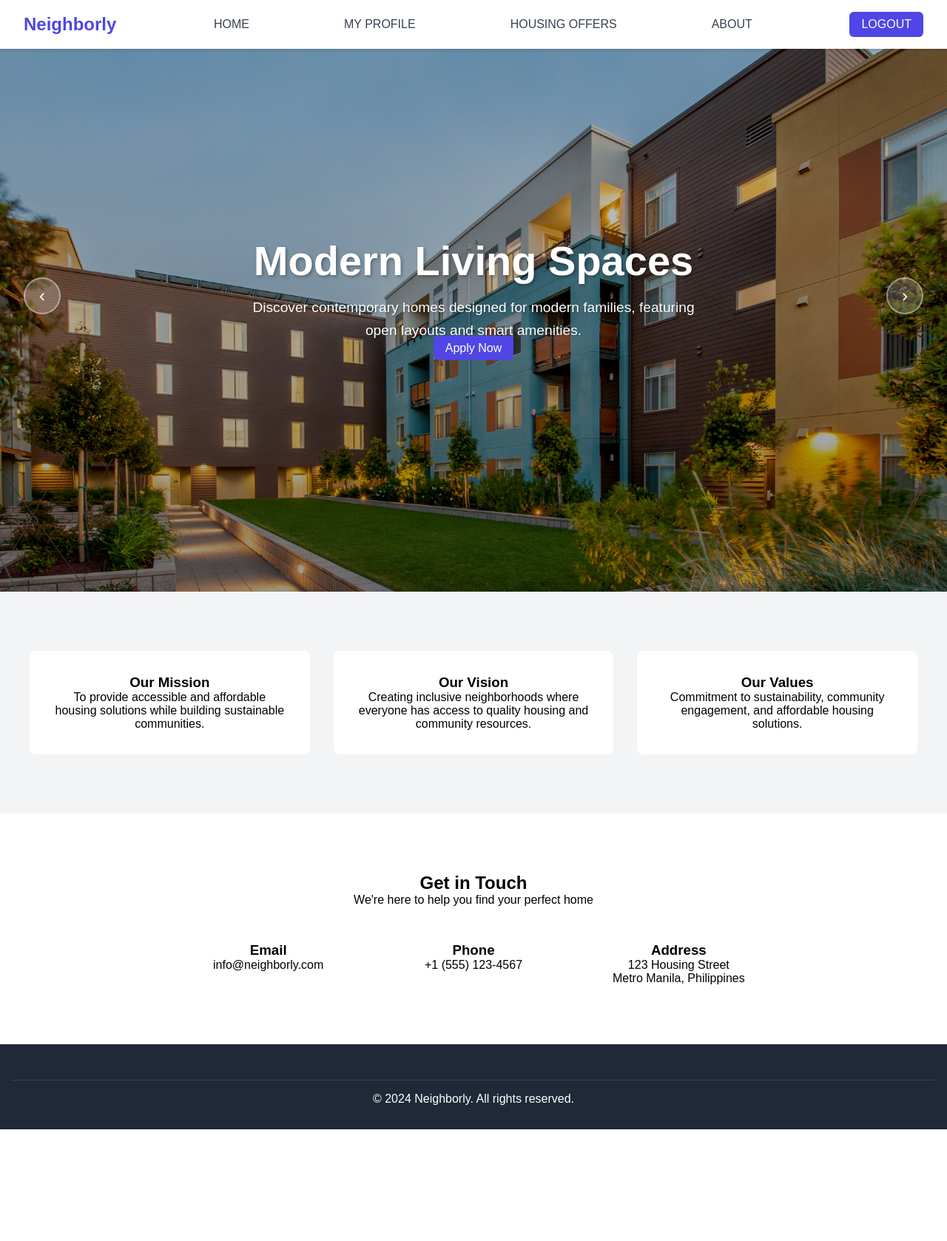
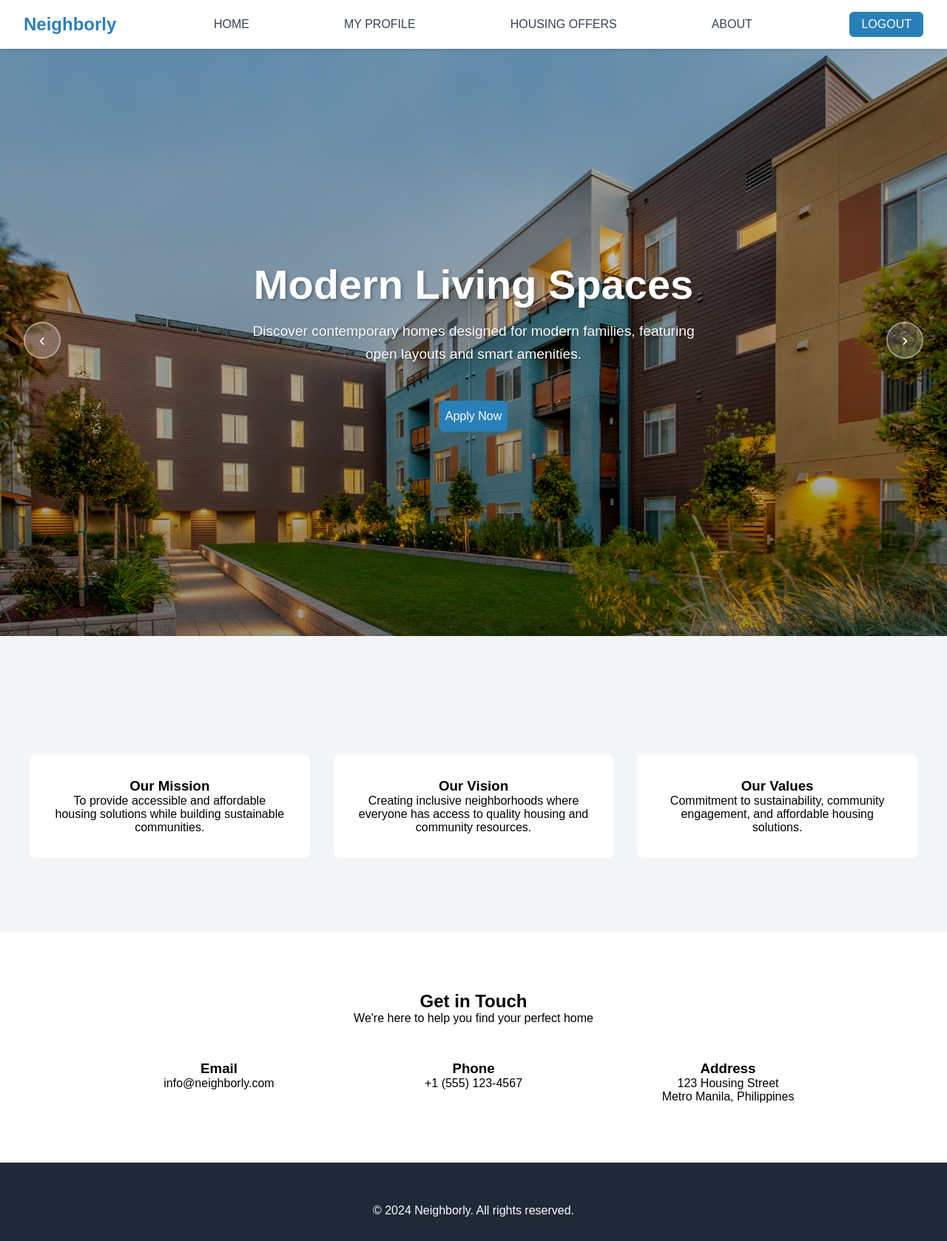
Before and after one commit to swns1/Housing_Allocation_System, a PHP site: page /homepage.php in a window 1280 px wide. Shown: the whole page at 74% size. Before the commit the page ends 1527 px from the top, so only its background shows below. Run offline with PHP 8.4, Linux system fonts and the light colour scheme.

Commit message:
modified some parts

```diff
--- a/homepage-style.css
+++ b/homepage-style.css
@@ -20,7 +20,7 @@
 }
 
 .logo {
-    color: #4F46E5;
+    color: #2980b9;
     font-size: 1.5rem;
     font-weight: bold;
     text-decoration: none;
@@ -39,7 +39,7 @@
 }
 
 .btn {
-    background-color: #4F46E5;
+    background-color: #2980b9;
     color: white;
     padding: 0.5rem 1rem;
     border: none;
@@ -48,38 +48,13 @@
     text-decoration: none;
 }
 
-/* Hero Section */
-.hero {
-    height: 100vh;
-    background-image: linear-gradient(to top, rgba(0, 0, 0, 0.9) 0%, rgba(0, 0, 0, 0.5) 50%, rgba(0, 0, 0, 0) 100%), url('2.png.jpg');
-    background-size: cover;
-    background-position: center;
-    display: flex;
-    flex-direction: column;
-    justify-content: center;
-    align-items: center;
-    text-align: center;
-    color: white;
-    padding: 0 1rem;
-}
-
-.hero h1 {
-    font-size: 3.5rem;
-    margin-bottom: 1rem;
-}
-
-.hero p {
-    font-size: 1.25rem;
-    max-width: 800px;
-    margin-bottom: 2rem;
-}
-
 /* Slideshow Section */
 .slideshow {
     position: relative;
     height: 100vh;
     overflow: hidden;
     background-color: #f5f5f5;
+    margin-top: 60px;
 }
 
 .slide {
@@ -89,7 +64,7 @@
     width: 100%;
     height: 100%;
     opacity: 0;
-    transition: opacity 0.5s ease-in-out;
+    transition: opacity 0.3s ease-in-out;
 }
 
 .slide.active {
@@ -139,9 +114,28 @@
 .slide-content p {
     font-size: 1.2rem;
     line-height: 1.6;
-    margin: 0 auto;
+    margin: 0 auto 1rem; /* Reduced bottom margin */
     max-width: 600px;
     text-shadow: 1px 1px 2px rgba(0,0,0,0.3);
+}
+
+.apply-now {
+    display: inline-block;
+    font-size: 1rem;
+    padding: 0.75rem 0.5rem;
+    background-color: #2980b9;
+    color: white;
+    border: none;
+    border-radius: 0.375rem;
+    cursor: pointer;
+    transition: background-color 0.3s ease;
+    margin-top: 1rem;
+    position: relative;
+    top: 1rem;
+}
+
+.apply-now:hover {
+    background-color: #1c638b;
 }
 
 .slide-arrows {
@@ -167,7 +161,7 @@
     display: flex;
     align-items: center;
     justify-content: center;
-    transition: all 0.3s ease;
+    transition: all 0.1s ease;
 }
 
 .arrow:hover {
@@ -182,7 +176,7 @@
 
     .slide-content p {
         font-size: 1rem;
-        padding: 0 1rem;
+        padding: 0 0 5rem;
     }
 
     .arrow {
@@ -192,7 +186,7 @@
     }
 }
 
-@media (max-width: 480px) {
+@media (max-width: 500px) {
     .slide-content h2 {
         font-size: 2rem;
     }
@@ -204,8 +198,9 @@
 
 /* About Section */
 .about {
-    padding: 5rem 2rem;
+    padding: 10rem 2rem;
     background-color: #f3f4f6;
+    height: 50vh;
 }
 
 .about-content {
@@ -230,7 +225,7 @@
 }
 
 .contact-content {
-    max-width: 800px;
+    max-width: 1000px;
     margin: 0 auto;
     text-align: center;
 }
@@ -250,7 +245,7 @@
 }
 
 .footer-content {
-    max-width: 1200px;
+    max-width: 1100px;
     margin: 0 auto;
     display: grid;
     grid-template-columns: repeat(4, 1fr);
@@ -258,7 +253,7 @@
 }
 
 .footer-section h3 {
-    margin-bottom: 1rem;
+    margin-bottom: 0rem;
 }
 
 .footer-section ul {
@@ -266,17 +261,17 @@
 }
 
 .footer-section ul li {
-    margin-bottom: 0.5rem;
+    margin-bottom: 0.2rem;
 }
 
 .footer-section a {
-    color: #9ca3af;
+    color: #2980b9;
     text-decoration: none;
 }
 
 .footer-bottom {
     text-align: center;
     padding-top: 1rem;
-    margin-top: 1rem;
-    border-top: 1px solid #374151;
+    margin-top: 0.5rem;
+    border-top: 0px solid #374151;
 }
```
